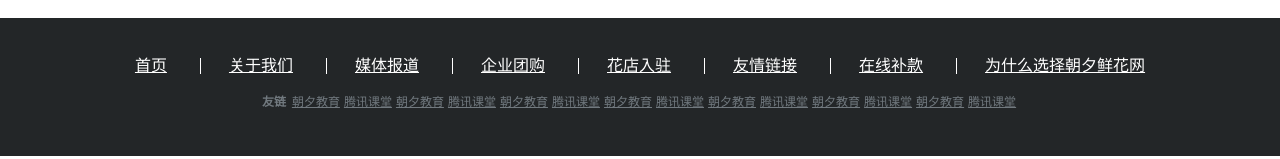
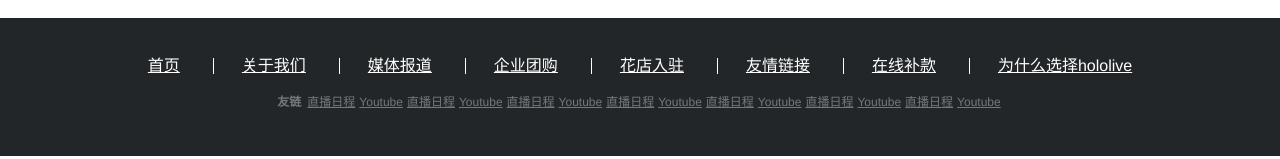
Before and after one commit to ShiMo-ARaRe/holo-ui, a Vue app: page /pay in a window 1280 px wide. Shown: the part 524-683 px from the top of the page. Built offline with nearby package versions, Linux system fonts and the light colour scheme.

Commit message:
响应请求拦截器

```diff
--- a/src/components/FooterCom.vue
+++ b/src/components/FooterCom.vue
@@ -4,32 +4,32 @@
       <!-- 尾部导航 -->
       <div class="ft-nav">
         <a href="/">首页</a>
-        <a href="https://www.zhaoxiedu.net/" target="_blank">关于我们</a>
-        <a href="https://www.zhaoxiedu.net/" target="_blank">媒体报道</a>
-        <a href="https://www.zhaoxiedu.net/" target="_blank">企业团购</a>
-        <a href="https://www.zhaoxiedu.net/" target="_blank">花店入驻</a>
-        <a href="https://www.zhaoxiedu.net/" target="_blank">友情链接</a>
-        <a href="https://www.zhaoxiedu.net/" target="_blank">在线补款</a>
-        <a href="https://www.zhaoxiedu.net/" target="_blank">为什么选择朝夕鲜花网</a>
+        <a href="https://schedule.hololive.tv/" target="_blank">关于我们</a>
+        <a href="https://schedule.hololive.tv/" target="_blank">媒体报道</a>
+        <a href="https://schedule.hololive.tv/" target="_blank">企业团购</a>
+        <a href="https://schedule.hololive.tv/" target="_blank">花店入驻</a>
+        <a href="https://schedule.hololive.tv/" target="_blank">友情链接</a>
+        <a href="https://schedule.hololive.tv/" target="_blank">在线补款</a>
+        <a href="https://schedule.hololive.tv/" target="_blank">为什么选择hololive</a>
       </div>
       <!-- 尾部导航 End -->
       <!-- 友情链接 -->
       <div class="ft-link">
         <span>友链</span>
-        <a href="https://www.zhaoxiedu.net/" target="_blank">朝夕教育</a>
-        <a href="https://ke.qq.com/" target="_blank">腾讯课堂</a>
-        <a href="https://www.zhaoxiedu.net/" target="_blank">朝夕教育</a>
-        <a href="https://ke.qq.com/" target="_blank">腾讯课堂</a>
-        <a href="https://www.zhaoxiedu.net/" target="_blank">朝夕教育</a>
-        <a href="https://ke.qq.com/" target="_blank">腾讯课堂</a>
-        <a href="https://www.zhaoxiedu.net/" target="_blank">朝夕教育</a>
-        <a href="https://ke.qq.com/" target="_blank">腾讯课堂</a>
-        <a href="https://www.zhaoxiedu.net/" target="_blank">朝夕教育</a>
-        <a href="https://ke.qq.com/" target="_blank">腾讯课堂</a>
-        <a href="https://www.zhaoxiedu.net/" target="_blank">朝夕教育</a>
-        <a href="https://ke.qq.com/" target="_blank">腾讯课堂</a>
-        <a href="https://www.zhaoxiedu.net/" target="_blank">朝夕教育</a>
-        <a href="https://ke.qq.com/" target="_blank">腾讯课堂</a>
+        <a href="https://schedule.hololive.tv/" target="_blank">直播日程</a>
+        <a href="https://www.youtube.com/@AmamiyaKokoro" target="_blank">Youtube</a>
+        <a href="https://schedule.hololive.tv/" target="_blank">直播日程</a>
+        <a href="https://www.youtube.com/@AmamiyaKokoro" target="_blank">Youtube</a>
+        <a href="https://schedule.hololive.tv/" target="_blank">直播日程</a>
+        <a href="https://www.youtube.com/@AmamiyaKokoro" target="_blank">Youtube</a>
+        <a href="https://schedule.hololive.tv/" target="_blank">直播日程</a>
+        <a href="https://www.youtube.com/@AmamiyaKokoro" target="_blank">Youtube</a>
+        <a href="https://schedule.hololive.tv/" target="_blank">直播日程</a>
+        <a href="https://www.youtube.com/@AmamiyaKokoro" target="_blank">Youtube</a>
+        <a href="https://schedule.hololive.tv/" target="_blank">直播日程</a>
+        <a href="https://www.youtube.com/@AmamiyaKokoro" target="_blank">Youtube</a>
+        <a href="https://schedule.hololive.tv/" target="_blank">直播日程</a>
+        <a href="https://www.youtube.com/@AmamiyaKokoro" target="_blank">Youtube</a>
       </div>
       <!-- 友情链接 End -->
     </div>
--- a/src/global/index.ts
+++ b/src/global/index.ts
@@ -1,5 +1,7 @@
 import { ref } from 'vue'
 const RequestUrl = ref("http://localhost:5018/api");  // 用于获取服务器数据
+// const RequestUrl = ref("/api");  // 用于获取服务器数据，配置了代理服务器的写法
+
 const RequestJson = ref("/json"); // 用于获取本地数据（public下的json目录
 
 const guid = () => {
--- a/src/http/index.ts
+++ b/src/http/index.ts
@@ -5,7 +5,9 @@ import { ref } from 'vue'
 
 //获取首页Banner轮播图
 const json = ref("/json") // public的json目录下
-const http = ref("http://localhost:5018/api")
+const http = ref("http://localhost:5018/api") // 没有配置代理服务器时的写法
+// const http = ref("/api") // 配置了代理服务器时的写法
+
 export const getBanners = () => {
     return axios.get(json.value + "/banner.json"); // 获取本地数据
 }
@@ -31,6 +33,7 @@ export const CreateOrder = (parms: {}) => {
 //获取订单列表
 export const GetOrder = () => {
     //在header里携带token访问后端接口
+    // console.log("##测试用##",http.value + "/Order/GetOrder"); // 测试用
     axios.defaults.headers.common['Authorization'] = "Bearer " + localStorage["token"];
     return axios.post(http.value + "/Order/GetOrder");
 }
--- a/src/views/FlowerPay.vue
+++ b/src/views/FlowerPay.vue
@@ -46,7 +46,7 @@ const goToPay = async () => {
         message: '创建订单成功！',
         type: 'success', // 成功
       })
-      router.push({ path: '/' });
+      router.push({ path: '/personcenter' });
     } else {
       ElMessage.error("创建订单失败，请联系系统管理员！")
     }
--- a/src/views/PersonCenter.vue
+++ b/src/views/PersonCenter.vue
@@ -27,6 +27,8 @@ onMounted(async () => {
   list.value = (await GetOrder()).data.result
 })
 </script>
+
+
 <style lang="scss" scoped>
 .common-layout {
   padding-left: 0;
```
Also changed, not shown: src/http/filter.ts (added, +45 -0 lines), vue.config.js (+15 -1 lines).
